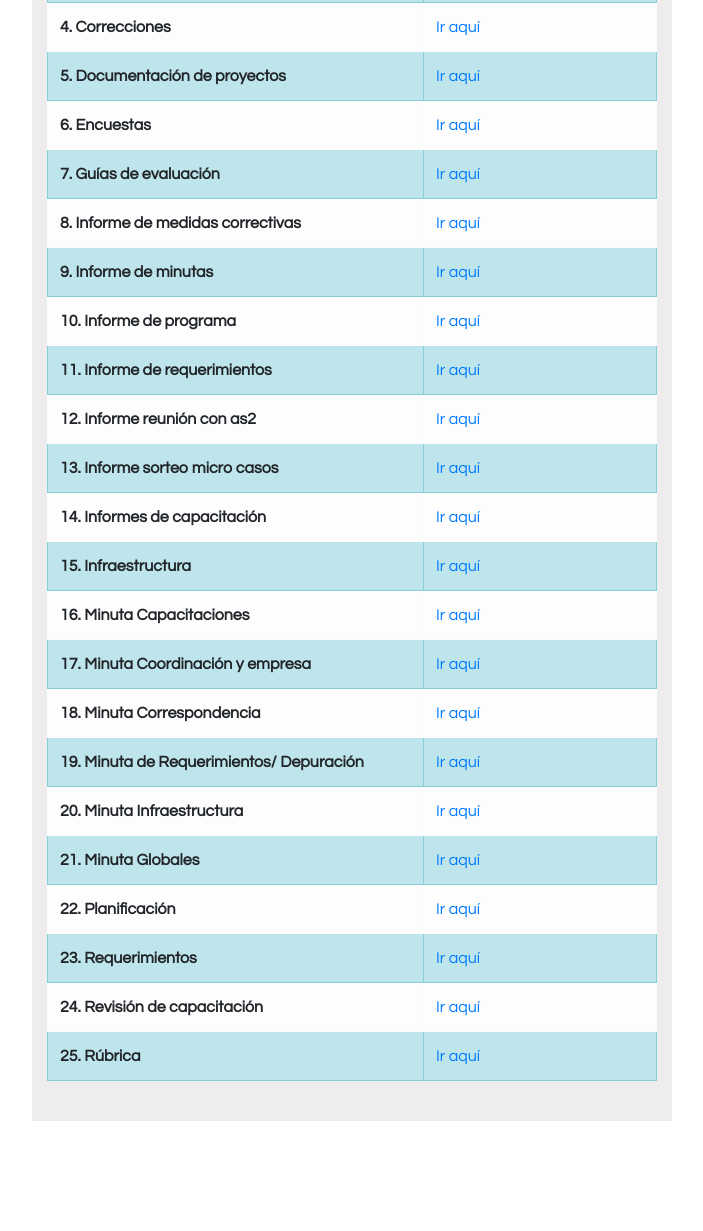
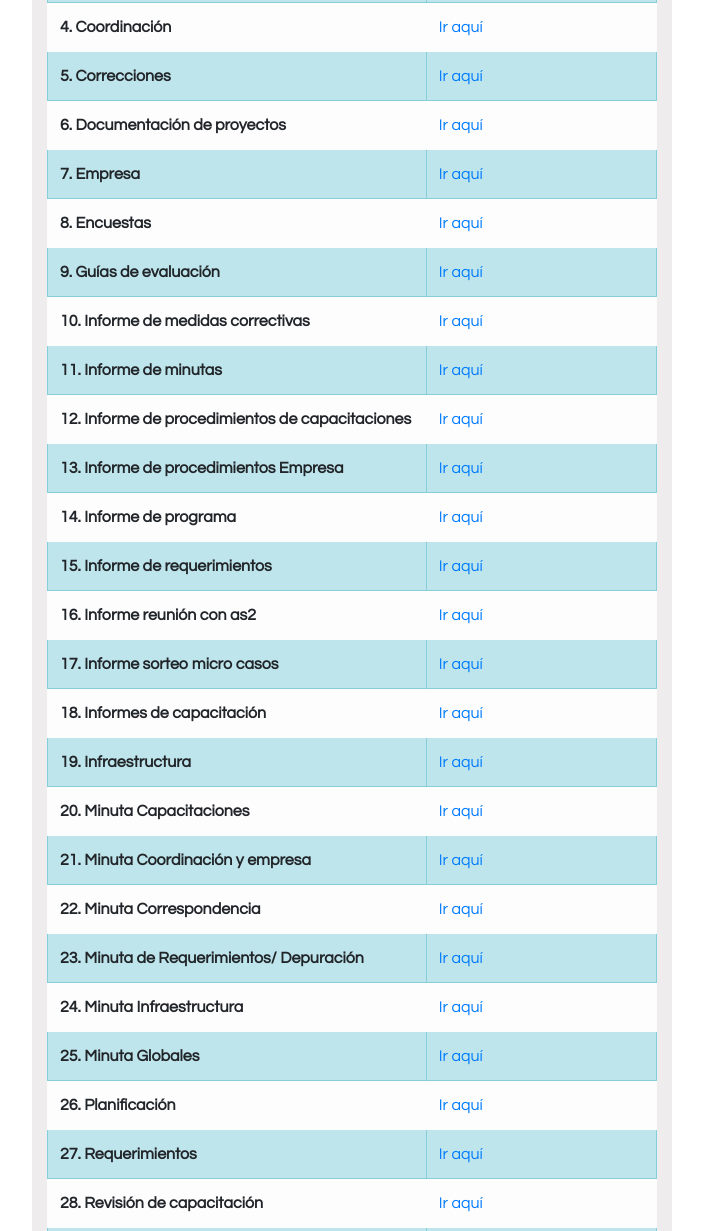
Before and after one commit to em-Qwerty/dominioqwerty, a plain HTML site: page index.html in a window 1280 px wide. Shown: the part 910-2141 px from the top of the page, without its empty margins (288-991 px from the left). Before the commit the page ends 2031 px from the top, so only its background shows below. Drawn offline with nearby package versions, Linux system fonts and the light colour scheme.

Commit message:
Update index.html

```diff
--- a/index.html
+++ b/index.html
@@ -99,92 +99,112 @@
           <td><a href="https://drive.google.com/open?id=11D4bCYqhKAUky8UKFzgZqD75N_B1_TxU" target="_blank">Ir aquí</a></td>
         </tr>
         <tr class="table-light" id="enca">
-          <th scope="row">4. Correcciones</th>
+          <th scope="row">4. Coordinación</th>
+          <td><a href="https://drive.google.com/open?id=1xAEEOsh8--NKCnobIua9cPorGsnGXddB" target="_blank">Ir aquí</a></td>
+        </tr>
+        <tr class="table-info" id="enca">
+          <th scope="row">5. Correcciones</th>
           <td><a href="https://drive.google.com/open?id=13pufO96YyamNlduoxXADiXFBNNhUkJes" target="_blank">Ir aquí</a></td>
         </tr>
-        <tr class="table-info" id="enca">
-          <th scope="row">5. Documentación de proyectos</th>
+        <tr class="table-light" id="enca">
+          <th scope="row">6. Documentación de proyectos</th>
           <td><a href="https://drive.google.com/open?id=1Sfw-xhjhgGvrvg1i5IhMcJtyWnrhaqwV" target="_blank">Ir aquí</a></td>
         </tr>
+        <tr class="table-info" id="enca">
+          <th scope="row">7. Empresa</th>
+          <td><a href="https://drive.google.com/open?id=1gGFk_Ymk4eGvggYuiHPHwKa2cSNYnWOo" target="_blank">Ir aquí</a></td>
+        </tr>
         <tr class="table-light" id="enca">
-          <th scope="row">6. Encuestas</th>
+          <th scope="row">8. Encuestas</th>
           <td><a href="https://drive.google.com/open?id=1U7Rj-O8cB0DguwhjDcNB5qdXwLQL-8kq" target="_blank">Ir aquí</a></td>
         </tr>
         <tr class="table-info" id="enca">
-          <th scope="row">7. Guías de evaluación</th>
+          <th scope="row">9. Guías de evaluación</th>
           <td><a href="https://drive.google.com/open?id=1j2KzZMhHdMSxFdM8VJEoWGUyrfBZu-V5" target="_blank">Ir aquí</a></td>
         </tr>
         <tr class="table-light" id="enca">
-          <th scope="row">8. Informe de medidas correctivas </th>
+          <th scope="row">10. Informe de medidas correctivas </th>
           <td><a href="https://drive.google.com/open?id=1DEJX9wk1g7f2VEj_cmR0dlg0R2aU9y--" target="_blank">Ir aquí</a></td>
         </tr>
         <tr class="table-info" id="enca">
-          <th scope="row">9. Informe de minutas</th>
+          <th scope="row">11. Informe de minutas</th>
           <td><a href="https://drive.google.com/open?id=1LzovXC3L9qHw9SwJ9uXAT1NrFlWyizxQ" target="_blank">Ir aquí</a></td>
         </tr>
         <tr class="table-light" id="enca">
-          <th scope="row">10. Informe de programa </th>
+          <th scope="row">12. Informe de procedimientos de capacitaciones </th>
+          <td><a href="https://drive.google.com/open?id=1w32DEi0QM88tP1uldsw9eA0KPHzvIswV" target="_blank">Ir aquí</a></td>
+        </tr>
+        <tr class="table-info" id="enca">
+          <th scope="row">13. Informe de procedimientos Empresa </th>
+          <td><a href="https://drive.google.com/open?id=18gHK8QSvZ8D1RDumJk8b85B5zBu6raXJ" target="_blank">Ir aquí</a></td>
+        </tr>
+        <tr class="table-light" id="enca">
+          <th scope="row">14. Informe de programa </th>
           <td><a href="https://drive.google.com/open?id=1a_SFozKeBflKNwzJV2RA3TrBSYy9xFRo" target="_blank">Ir aquí</a></td>
         </tr>
         <tr class="table-info" id="enca">
-          <th scope="row">11. Informe de requerimientos</th>
+          <th scope="row">15. Informe de requerimientos</th>
           <td><a href="https://drive.google.com/open?id=1RSbMXb3pvTQz4H0zJtYAw4ifjg1IVGUe" target="_blank">Ir aquí</a></td>
         </tr>
         <tr class="table-light" id="enca">
-          <th scope="row">12. Informe reunión con as2</th>
+          <th scope="row">16. Informe reunión con as2</th>
           <td><a href="https://drive.google.com/open?id=1WNGeZzjZggICDBE429KVyVKXLGYIRRkW" target="_blank">Ir aquí</a></td>
         </tr>
         <tr class="table-info" id="enca">
-          <th scope="row">13. Informe sorteo micro casos</th>
+          <th scope="row">17. Informe sorteo micro casos</th>
           <td><a href="https://drive.google.com/open?id=1ndPDbVRngVCJOh2Jj0zQ2J8MhZ9Wy8Q3" target="_blank">Ir aquí</a></td>
         </tr>
         <tr class="table-light" id="enca">
-          <th scope="row">14. Informes de capacitación</th>
+          <th scope="row">18. Informes de capacitación</th>
           <td><a href="https://drive.google.com/open?id=1CQLugK0incgEa_AHScmm-p3N1xwJcvyv" target="_blank">Ir aquí</a></td>
         </tr>
         <tr class="table-info" id="enca">
-          <th scope="row">15. Infraestructura</th>
+          <th scope="row">19. Infraestructura</th>
           <td><a href="https://drive.google.com/open?id=19ZOu0w_iUXUACW-XYsgMuxTtsbsorIiJ" target="_blank">Ir aquí</a></td>
         </tr>
         <tr class="table-light" id="enca">
-          <th scope="row">16. Minuta Capacitaciones </th>
+          <th scope="row">20. Minuta Capacitaciones </th>
           <td><a href="https://drive.google.com/open?id=1hVynUVExKjR2fxu617Uscf7z3aK233q1" target="_blank">Ir aquí</a></td>
         </tr>
         <tr class="table-info" id="enca">
-          <th scope="row">17. Minuta Coordinación y empresa</th>
+          <th scope="row">21. Minuta Coordinación y empresa</th>
           <td><a href="https://drive.google.com/open?id=1jbFkCHuwUw0X5I4KSPEbWrRK-5n-OIGZ" target="_blank">Ir aquí</a></td>
         </tr>
         <tr class="table-light" id="enca">
-          <th scope="row">18. Minuta Correspondencia </th>
+          <th scope="row">22. Minuta Correspondencia </th>
           <td><a href="https://drive.google.com/open?id=1nmGdAWfD2mXDRwp1UJiWsWwT1NxUTfW-" target="_blank">Ir aquí</a></td>
         </tr>
         <tr class="table-info" id="enca">
-          <th scope="row">19. Minuta de Requerimientos/ Depuración</th>
+          <th scope="row">23. Minuta de Requerimientos/ Depuración</th>
           <td><a href="https://drive.google.com/open?id=19ttsvB5h2QGGAyKCiNAsaaTHz6p_7615" target="_blank">Ir aquí</a></td>
         </tr>
         <tr class="table-light" id="enca">
-          <th scope="row">20. Minuta Infraestructura </th>
+          <th scope="row">24. Minuta Infraestructura </th>
           <td><a href="https://drive.google.com/open?id=1CwPWcj4w0YNmO2HjOHuFuiDb5yF0Eq57" target="_blank">Ir aquí</a></td>
         </tr>
         <tr class="table-info" id="enca">
-          <th scope="row">21. Minuta Globales</th>
+          <th scope="row">25. Minuta Globales</th>
           <td><a href="https://drive.google.com/open?id=1EmOP-W-6u03lppbe8VrtMY9u3yi8_rpF" target="_blank">Ir aquí</a></td>
         </tr>
         <tr class="table-light" id="enca">
-          <th scope="row">22. Planificación </th>
+          <th scope="row">26. Planificación </th>
           <td><a href="https://drive.google.com/open?id=1mHpHFNjRP25CK-4XJHd0dOg1J5-8mlSG" target="_blank">Ir aquí</a></td>
         </tr>
         <tr class="table-info" id="enca">
-          <th scope="row">23. Requerimientos</th>
+          <th scope="row">27. Requerimientos</th>
           <td><a href="https://drive.google.com/drive/folders/1DzSVM2EaE3bmjXEKzdbnrM0KMXx7Cb_L"  target="_blank">Ir aquí</a></td>
         </tr>
         <tr class="table-light" id="enca">
-          <th scope="row">24. Revisión de capacitación </th>
+          <th scope="row">28. Revisión de capacitación </th>
           <td><a href="https://drive.google.com/open?id=1o3qLHhtgGSVipHi9A_40_yUv7qkckHUx" target="_blank">Ir aquí</a></td>
         </tr>
         <tr class="table-info" id="enca">
-          <th scope="row">25. Rúbrica</th>
+          <th scope="row">29. Rúbrica</th>
           <td><a href="https://drive.google.com/open?id=1eVhKFPcvaK_xxkIx4RVS-IyPM_35cRy-" target="_blank">Ir aquí</a></td>
+        </tr>
+        <tr class="table-light" id="enca">
+          <th scope="row">30. Seguimiento de minutas</th>
+          <td><a href="https://drive.google.com/open?id=1nodbTPURsMArvFSAOQve3EmMpxBPmPWP" target="_blank">Ir aquí</a></td>
         </tr>
       </tbody>
     </table>
```
